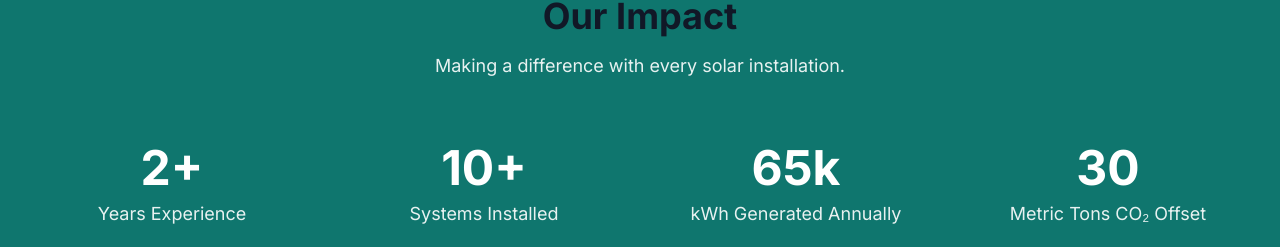
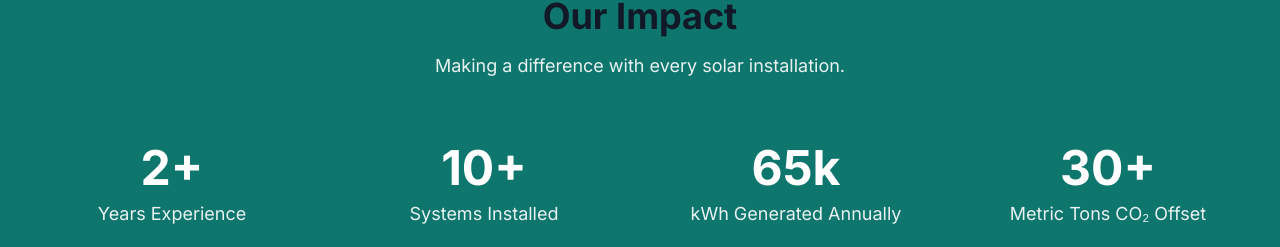
Before and after one commit to dakshal/hdsolarsolutions, a React (Vite) app: page / in a window 1280 px wide. Shown: the part 2154-2401 px from the top of the page. Built offline with nearby package versions, Linux system fonts and the light colour scheme.

Commit message:
Updated HomePage.tsx

```diff
--- a/src/pages/HomePage.tsx
+++ b/src/pages/HomePage.tsx
@@ -270,7 +270,7 @@ const HomePage: React.FC = () => {
 
             <div>
               <div className="text-4xl md:text-5xl font-bold mb-2">
-                {statsInView && <CountUp end={30} suffix="" duration={2.5} />}
+                {statsInView && <CountUp end={30} suffix="+" duration={2.5} />}
               </div>
               <p className="text-lg opacity-90">Metric Tons CO₂ Offset</p>
             </div>
```
